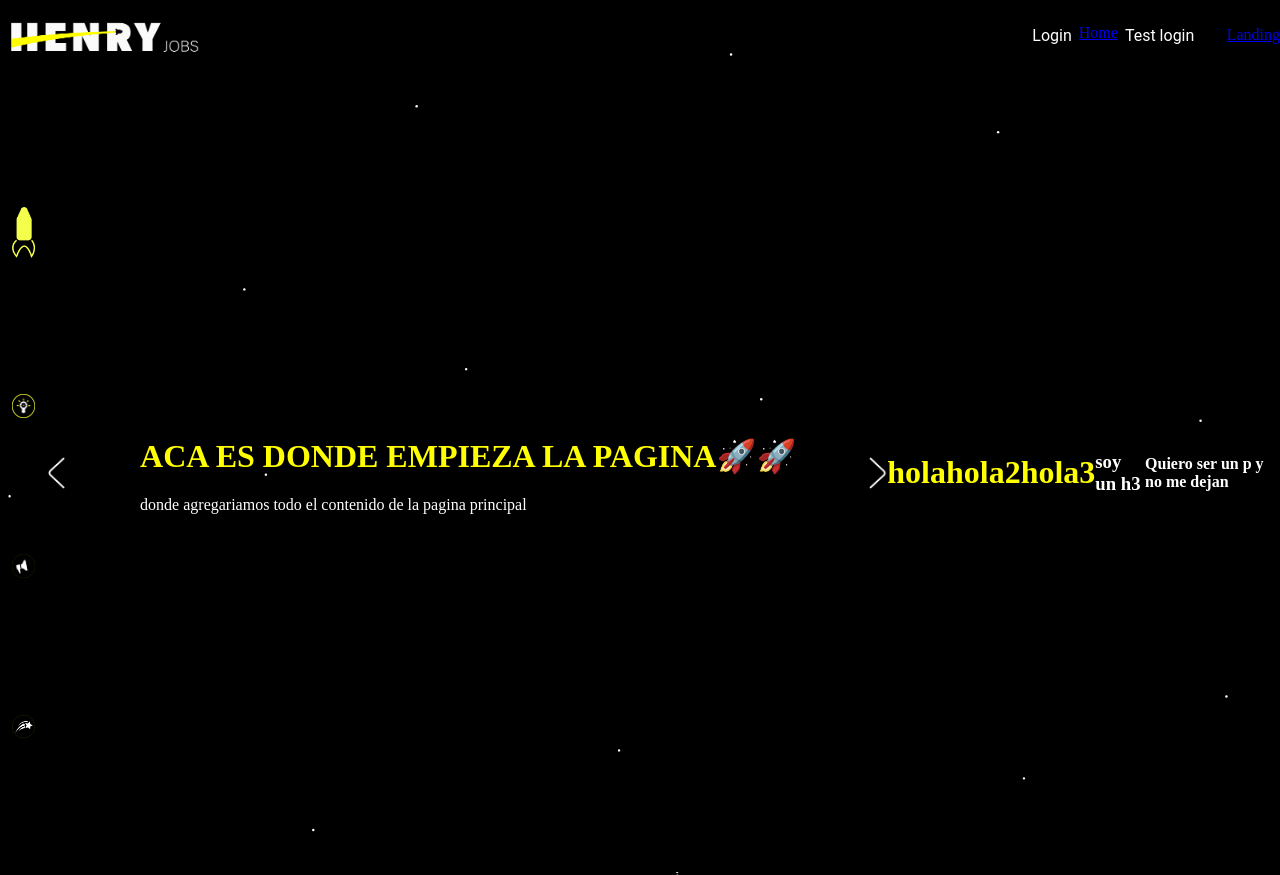
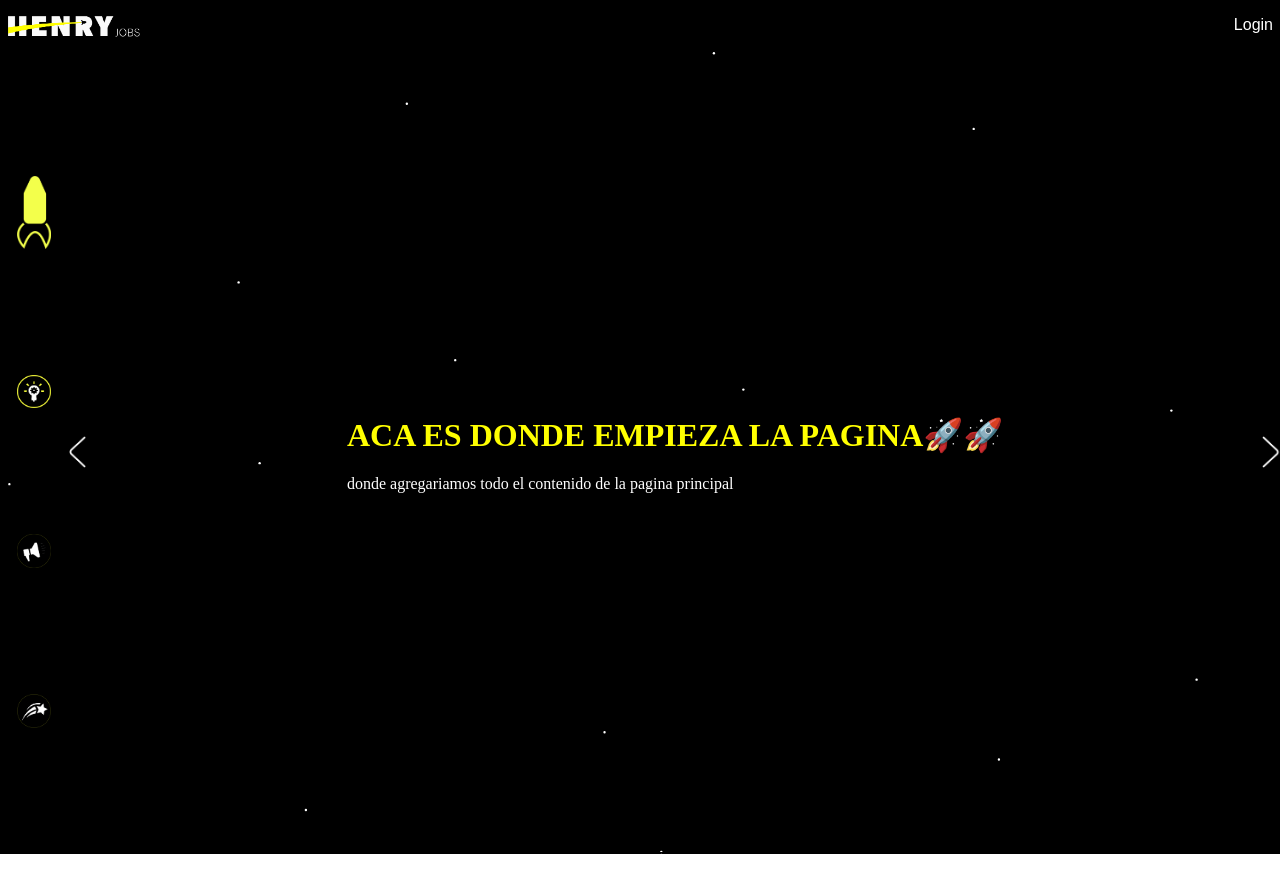
Before and after one commit to mirandajc/Henry-Jobs, a React (Create React App) app in the folder henry/: page / in a window 1280 px wide. After the commit the page ends 854 px from the top, so only its background shows below. Built offline with nearby package versions, Linux system fonts and the light colour scheme.

Commit message:
arreglado el chiquero

```diff
--- a/henry/src/Components/Landing/Landing.jsx
+++ b/henry/src/Components/Landing/Landing.jsx
@@ -7,16 +7,8 @@ import { LandingCont } from "./LandingStyles/vertiNav";
 export default function Landing(){
     return(
         <LandingCont>
-
-      <VertiNav/>
-      <Carousel/>
-
-      <h1>hola</h1>
-        <h1>hola2</h1>
-        <h1>hola3</h1>
-        <h3>soy un h3</h3>
-        <h4>Quiero ser un p y no me dejan</h4>
-
+                <VertiNav/>
+                <Carousel/>
         </LandingCont>
 
     )
--- a/henry/src/Components/NavBar/NavStyles/navbar.js
+++ b/henry/src/Components/NavBar/NavStyles/navbar.js
@@ -14,11 +14,10 @@ width:100%;
 export const NavButton= styled.div`
 display: flex;
 justify-content: space-between;
-
+width: 50%;
 
 button{
-    @import url('https://fonts.googleapis.com/css2?family=Roboto:wght@100&display=swap');
-    font-family: 'Roboto', sans-serif;
+
     font-size: 1em;
     background-color:transparent;
     color:white;
--- a/henry/src/Components/NavBar/buttons/LoginApi.jsx
+++ b/henry/src/Components/NavBar/buttons/LoginApi.jsx
@@ -1,31 +1,39 @@
 import React from "react";
 import { useAuth0 } from '@auth0/auth0-react';
-
+import NavLoginTrue from "./navLogin/navLogintrue";
+import {ProfileNav, ContainerProfile, ButtonDiv, LoginCont} from './navLogin/navLoginStyles/navLogin';
 
 export default function LoginApi(){
 
     const { loginWithRedirect, logout, user, isAuthenticated, isLoading } = useAuth0();
 
     return(
-        <div>
+        <ContainerProfile>
             {
             isAuthenticated ?
                 isLoading ?
                     <div>Loading</div>
                 :
-                    <div>
-                        <div>
+                    <ProfileNav>
+
+                        <NavLoginTrue/>
+
+                        {/* <div>
                             <img scr={user.picture} alt={user.name}/>
                             <h2>{user.name}</h2>
                             <p>Email: {user.email}</p>
 
-                        </div>
+                        </div> */}
+                        <ButtonDiv>
+                        <button onClick={()=> logout({ returnTo : window.location.origin })} >Logout</button>
+                        </ButtonDiv>
+                    </ProfileNav>
+            :
+            <LoginCont>
 
-                        <button onClick={()=> logout({ returnTo : window.location.origin })} >Test logout</button>
-                    </div>
-            :
-                <button onClick={() => loginWithRedirect()}>Test login</button>
+                <button onClick={() => loginWithRedirect()}>Login</button>
+            </LoginCont>
             }
-        </div>
+        </ContainerProfile>
     )
 }
--- /dev/null
+++ b/henry/src/Components/NavBar/buttons/navLogin/navLoginStyles/navLogin.js
@@ -0,0 +1,58 @@
+import styled from "styled-components";
+
+export const ContnavLogin= styled.div`
+// border:1px solid green;
+width:50%;
+display:flex;
+align-items: center;
+justify-content:space-between;
+flex-direction:row;
+
+a{
+    text-decoration: none;
+    color:white;
+}
+
+&:active{
+    text-decoration:underline;
+}
+
+`
+
+export const ProfileNav= styled.div`
+
+// border:1px solid white;
+width: 100%;
+display:flex;
+justify-content: space-between;
+flex-direction:row;
+
+`
+
+export const ContainerProfile= styled.div`
+
+// border: 1px solid yellow;
+
+width:100%;
+display: flex;
+jusrtify-content: space-evenly;
+
+
+
+`
+
+export const ButtonDiv= styled.div`
+// border:1px solid red;
+
+
+
+
+`
+
+export const LoginCont= styled.div`
+
+width: 10%;
+display:flex;
+align-items: flex-end;
+margin-left: 32.5em;
+`
--- /dev/null
+++ b/henry/src/Components/NavBar/buttons/navLogin/navLogintrue.jsx
@@ -0,0 +1,16 @@
+import React from "react";
+import ButtonHome from "../buttonHome";
+import ButtonContact from "../buttonContact";
+import { ContnavLogin } from "./navLoginStyles/navLogin";
+
+
+export default function NavLoginTrue(){
+    return(
+        <ContnavLogin>
+            <ButtonHome/>
+            <ButtonContact/>
+            <ButtonContact/>
+
+        </ContnavLogin>
+    )
+}
--- a/henry/src/Components/NavBar/navbar.jsx
+++ b/henry/src/Components/NavBar/navbar.jsx
@@ -17,18 +17,12 @@ export default function Navbar() {
             </div>
 
             <NavButton>
-                {/* <ButtonContact/>
-            <ButtonAbout/> */}
-
-                <ButtonLogin />
-
-                <ButtonHome />
 
                 <LoginApi />
 
             </NavButton>
 
-            <ButtonLanding />
+
 
         </NavbarS>
     )
```
